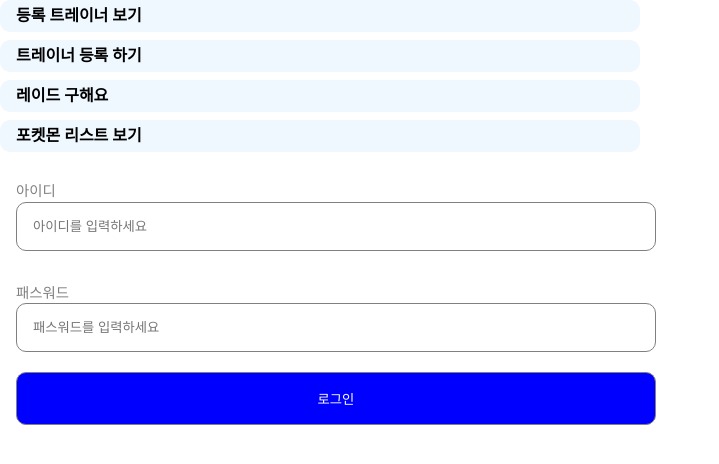
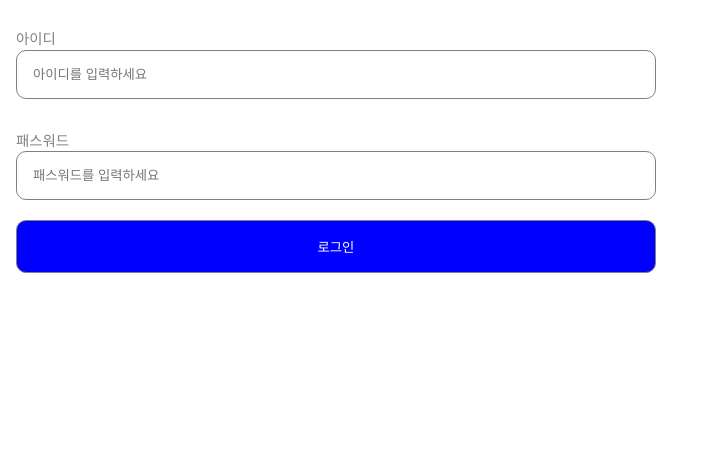
Before and after one commit to PenguinKKIM/poke-trainer, a React (Vite) app: page / in a window 1280 px wide. Shown: the top 464 px of the page, without its empty margins (0-719 px from the left). Built offline with nearby package versions, Linux system fonts and the light colour scheme.

Commit message:
feat : Router 준비

```diff
--- a/src/App.tsx
+++ b/src/App.tsx
@@ -1,7 +1,7 @@
 import styled from "styled-components";
 import { GlobalStyle } from "./styles/GlobalStyle";
-import NavBar from "./components/Navigation/NavBar";
-import LoginInput from "./components/FormInput/LoginInput";
+import { RouterProvider } from "react-router-dom";
+import Router from "./router/Router";
 
 const Container = styled.div`
   width: 50%;
@@ -16,8 +16,7 @@
     <>
       <GlobalStyle />
       <Container>
-        <NavBar />
-        <LoginInput />
+        <RouterProvider router={Router} />
       </Container>
     </>
   );
```
Also changed, not shown: src/router/Router.tsx (+11 -0 lines).
